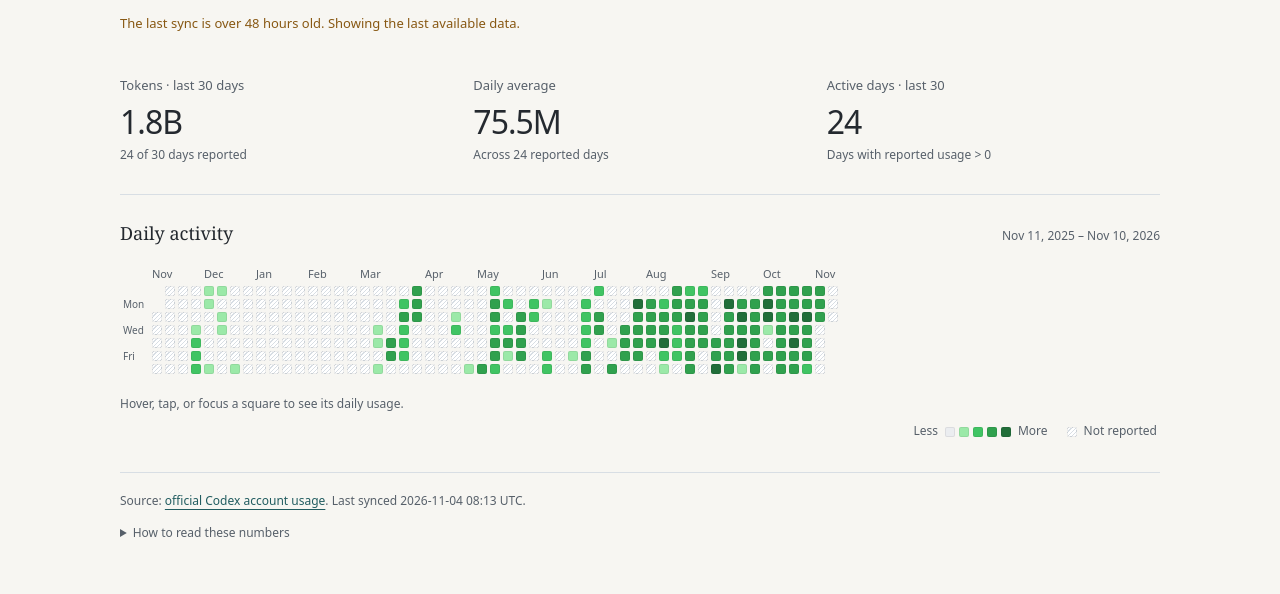
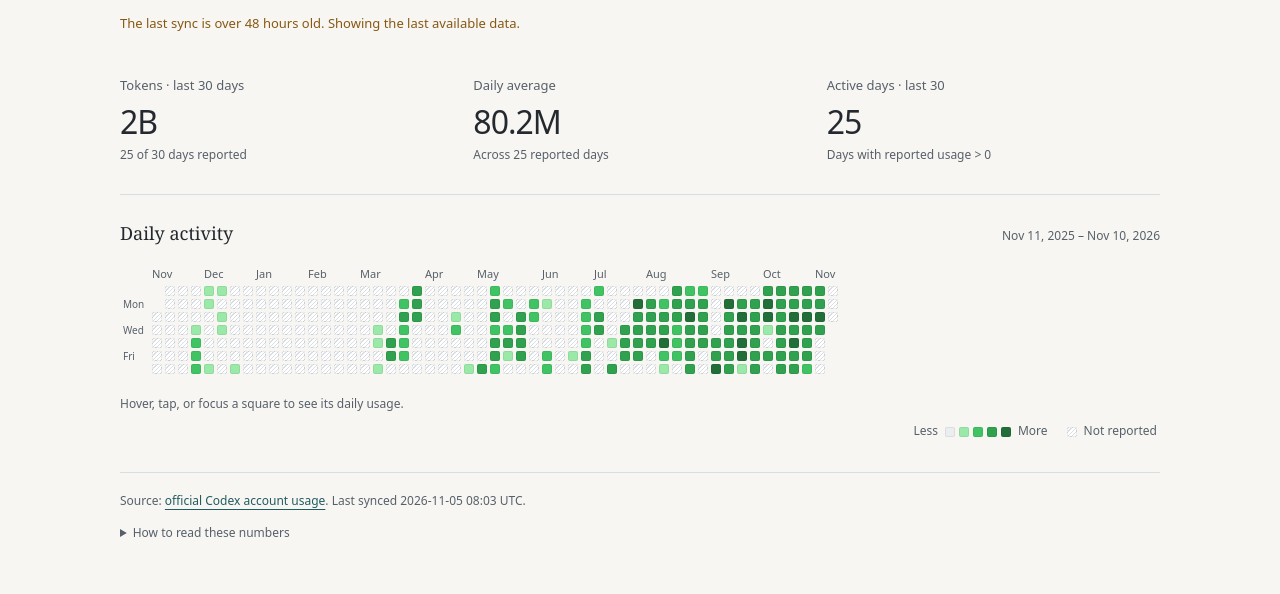
Before and after one commit to jzstark/jzstark.github.io, a Jekyll site: the page built from activity.html, in a window 1280 px wide. Shown: the part 351-945 px from the top of the page. Built offline with Jekyll 4.4.1, drawn with Linux system fonts in a browser that asks for light colours.

Commit message:
Update Codex daily activity

```diff
--- a/assets/data/codex-usage.json
+++ b/assets/data/codex-usage.json
@@ -5,12 +5,12 @@
     "name": "Codex account usage",
     "url": "https://learn.chatgpt.com/docs/app-server#7-token-usage-chatgpt"
   },
-  "updated_at": "2026-11-04T08:13:08Z",
+  "updated_at": "2026-11-05T08:03:08Z",
   "summary": {
-    "lifetimeTokens": 6187201361,
+    "lifetimeTokens": 6379350592,
     "peakDailyTokens": 230002159,
-    "currentStreakDays": 24,
-    "longestStreakDays": 24
+    "currentStreakDays": 25,
+    "longestStreakDays": 25
   },
   "days": [
     {
@@ -595,7 +595,11 @@
     },
     {
       "date": "2026-11-03",
-      "tokens": 55450723
+      "tokens": 221225794
+    },
+    {
+      "date": "2026-11-04",
+      "tokens": 26374160
     }
   ]
 }
```
